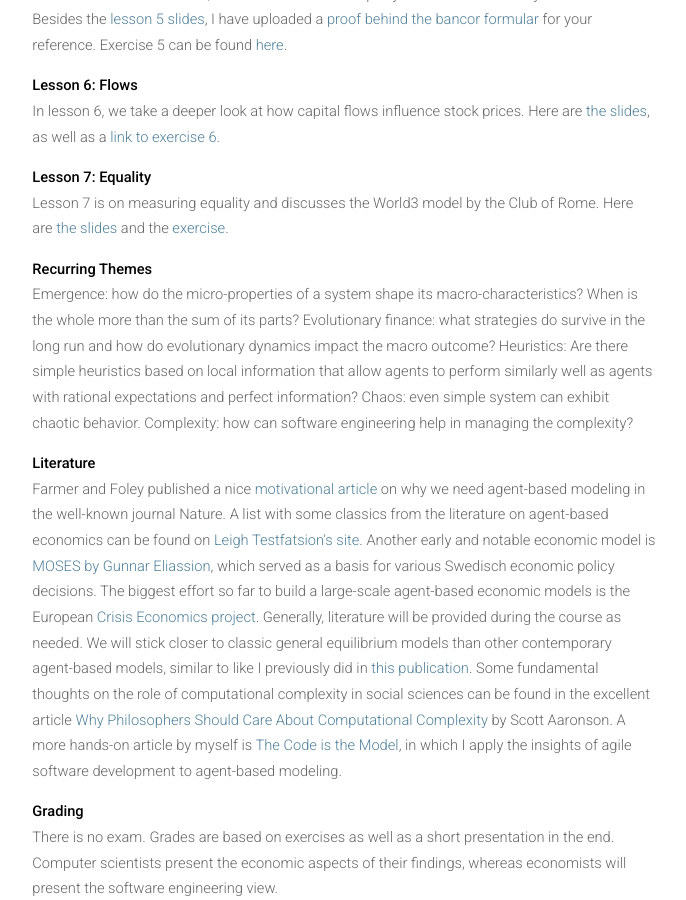
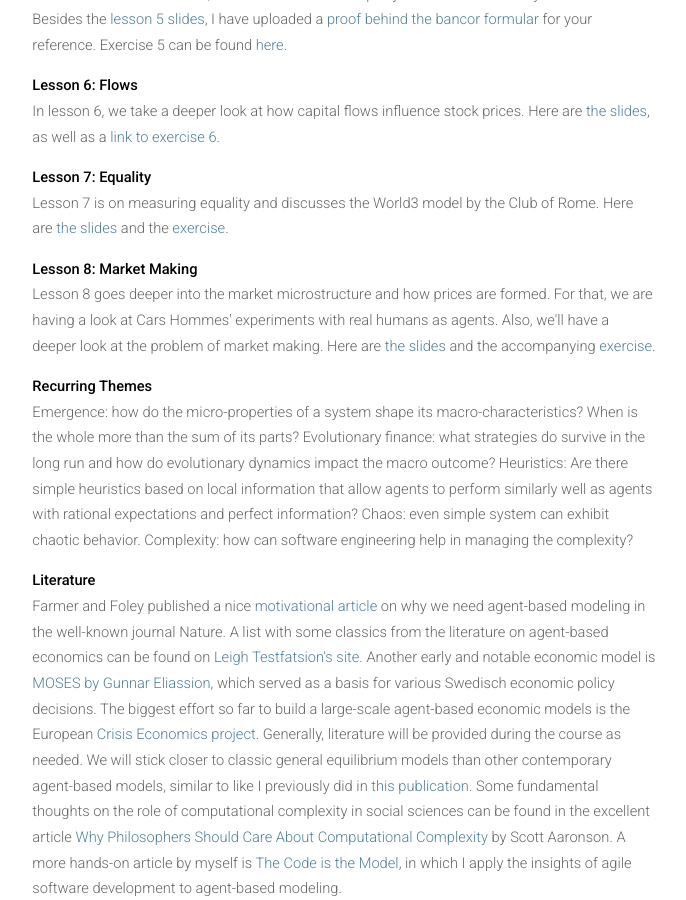
Before and after one commit to meisserecon/www, a Jekyll site: the page built from course.md, in a window 1280 px wide and 900 px high, scrolled down 1759 px. Shown: the whole window, without its empty margins (296-982 px from the left). Built offline with Jekyll 4.4.1, drawn with Linux system fonts in a browser that asks for light colours; nearby versions of some CDN libraries.

Commit message:
lesson 8

```diff
--- a/course.md
+++ b/course.md
@@ -40,11 +40,11 @@ permalink: /course/
 
 <p>Lesson 7 is on measuring equality and discusses the World3 model by the Club of Rome. Here are <a href="/assets/abfe-lesson7.pdf">the slides</a> and the <a href="https://github.com/meisser/course2018/blob/master/exercises/journal/exercise07-task.md">exercise</a>.</p>
 
+<b>Lesson 8: Market Making</b>
+
+<p>Lesson 8 goes deeper into the market microstructure and how prices are formed. For that, we are having a look at Cars Hommes' experiments with real humans as agents. Also, we'll have a deeper look at the problem of market making. Here are <a href="/assets/abfe-lesson8.pdf">the slides</a> and the accompanying <a href="https://github.com/meisser/course2018/blob/master/exercises/journal/exercise08-task.md">exercise</a>.</p>
+
 <!--
-
-<b>Lesson 8: Testing</b>
-
-<p>Lesson 8 is about unit tests and test driven development, using the example of market making. It is easy to test whether market making is done well, but it is hard to actually come up with a good market making strategy, making this problem well-suited for testing. Here are <a href="/assets/abfe-lesson8.pdf">the slides</a> and the accompanying <a href="https://github.com/meisser/course2018/blob/master/exercises/journal/exercise08-task.md">exercise</a>.</p>
 
 <b>Lesson 9: Capital</b>
 
```
Also changed, not shown: 2 other files.
